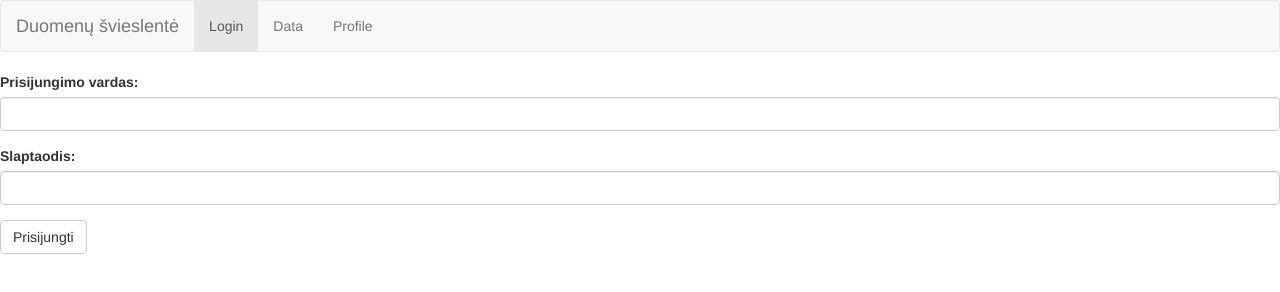
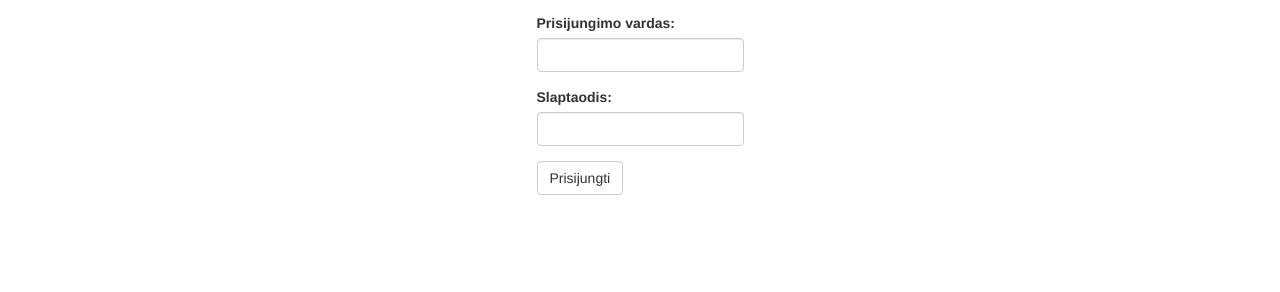
Before and after one commit to BenasKc/DuomenuSvieslente, a plain HTML site: page login.html in a window 1280 px wide. Drawn offline with nearby package versions, Linux system fonts and the light colour scheme.

Commit message:
login style

```diff
--- a/login.html
+++ b/login.html
@@ -6,27 +6,18 @@
         <script src="https://maxcdn.bootstrapcdn.com/bootstrap/3.4.1/js/bootstrap.min.js"></script>
         <link rel="stylesheet" href="https://maxcdn.bootstrapcdn.com/bootstrap/3.4.1/css/bootstrap.min.css">
     </head>
-    <body id='login'>
-        <nav class="navbar navbar-default">
-            <div class=".container-fluid">
-                <a class="navbar-brand" href="/index">Duomen&#371 &#353vieslent&#279</a>
-            </div>
-            <ul class="nav navbar-nav">
-                <li class='active'><a href='/login'>Login</a></li>
-                <li ><a href='/index'>Data</a></li>
-
-                <li ><a href='/profile'>Profile</a></li>
-            </ul>
-        </nav>
-        <div class="form-group">
+    <body id='login' style="justify-content: center; align-items: center;display: flex;">
+        <div class="containter-fluid" style="margin:1vw;">
+            <div class="form-group">
             <label for="usr">Prisijungimo vardas:</label>
             <input type="text" class="form-control" id="usr" v-model="username">
-        </div>
-        <div class="form-group">
+            </div>
+           <div class="form-group">
             <label for="pwd">Slaptaodis:</label>
             <input type="password" class="form-control" id="pwd" v-model="password">
+           </div>
+          <button type="button" class="btn btn-default" id="loginreq" v-on:click="pass">Prisijungti</button>
         </div>
-        <button type="button" class="btn btn-default" id="loginreq" v-on:click="pass">Prisijungti</button>
         <script src="https://unpkg.com/vue@3"></script>
         <script src="login.js"></script>
     </body>
```
